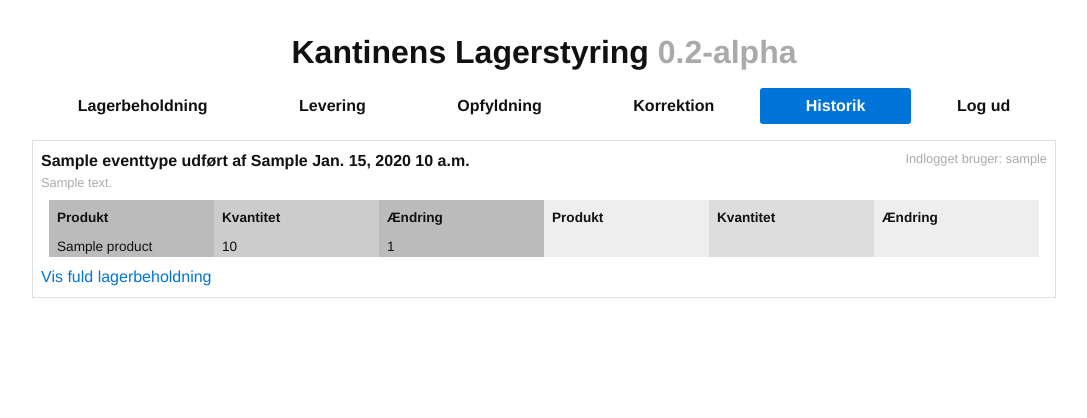
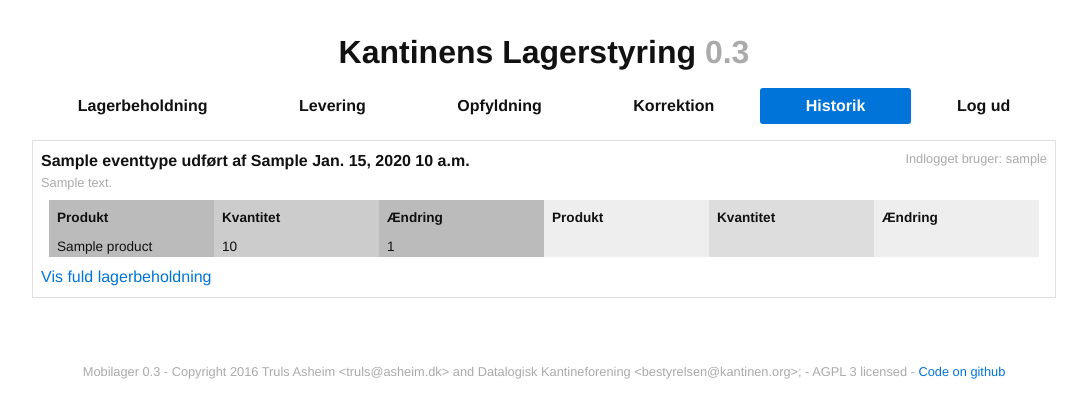
Before and after one commit to datalogisk-kantineforening/mobilager2, a Django app: page /history/ in a window 1280 px wide. Shown: the top 418 px of the page, without its empty margins (96-1183 px from the left). Run offline with Django 3.2, Linux system fonts and the light colour scheme; a user stored in the database is signed in; tables that the repository leaves empty hold one stand-in row (values such as "Sample post").

Commit message:
Added license and copyright notice

```diff
--- a/inventory/templates/master.html
+++ b/inventory/templates/master.html
@@ -4,20 +4,17 @@
         <meta charset="utf-8" />
     <title>Lagerstyring - {% block header %} {% endblock %}</title>
     {% load staticfiles %}
-
     <script type="text/javascript" src="{% static  "js/jquery-2.1.4.min.js" %}" ></script>
     <script type="text/javascript" src="{% static  "js/jquery-ui.min.js" %}" ></script>
     <script type="text/javascript" src="{% static  "js/jquery.ui.touch-punch.min.js" %}" ></script>
     <link rel="stylesheet" type="text/css" href="{% static "css/jquery-ui.css" %}" />
     <link rel="stylesheet" type="text/css" href="{% static "css/basscss.min.css" %}" />
-
-
     {% block script %} {% endblock %}
   </head>
-  <body>
+  <body class="mb10">
     <div class="container">
       <header class="center">
-          <h1>Kantinens Lagerstyring <span class="gray">0.2-alpha</span></h1>
+          <h1>Kantinens Lagerstyring <span class="gray">0.3</span></h1>
       </header>
       <nav class="sm-flex center nowrap mb2">
         <div class="flex-auto">
@@ -40,11 +37,14 @@
             <a class="btn block" href="/accounts/logout">Log ud</a>
         </div>
         </nav>
-        <main>
+        <main class="mb4">
           <section>
             {% block content %} {% endblock %}
-      </section>
+          </section>
         </main>
-  </div>
+        <footer class="mb2">
+            <p style="font-size:0.8em" class="gray center"> Mobilager 0.3 - Copyright 2016 Truls Asheim &lt;truls@asheim.dk&gt and Datalogisk Kantineforening &lt;bestyrelsen@kantinen.org&gt;; - AGPL 3 licensed - <a href="https://github.com/datalogisk-kantineforening/mobilager2">Code on github</a> </p>
+        </footer>
+    </div>
   </body>
 </html>
```
Also changed, not shown: 1 other file.
